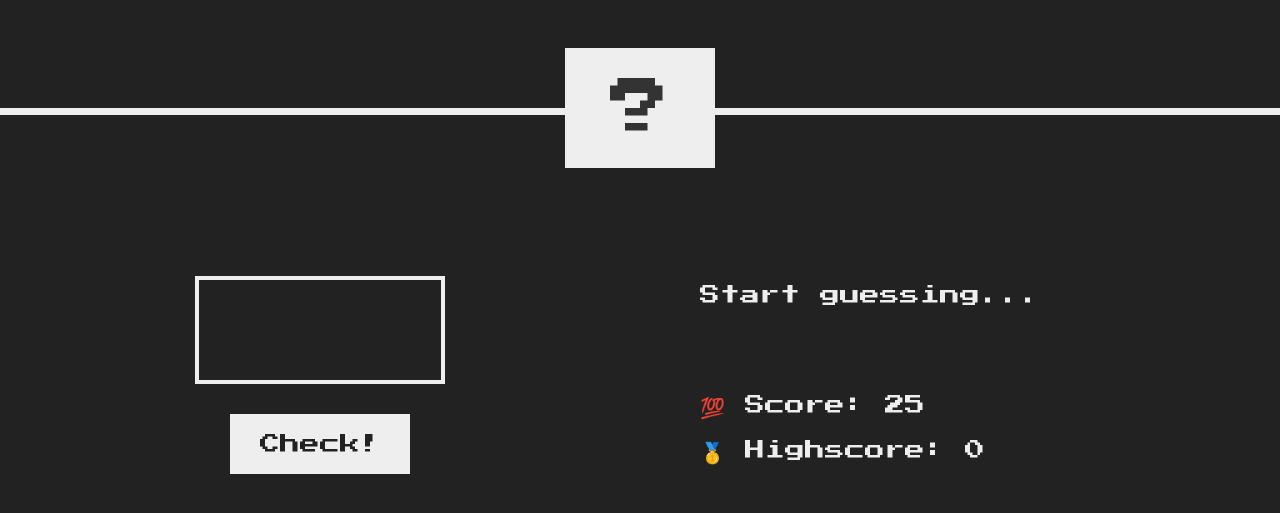
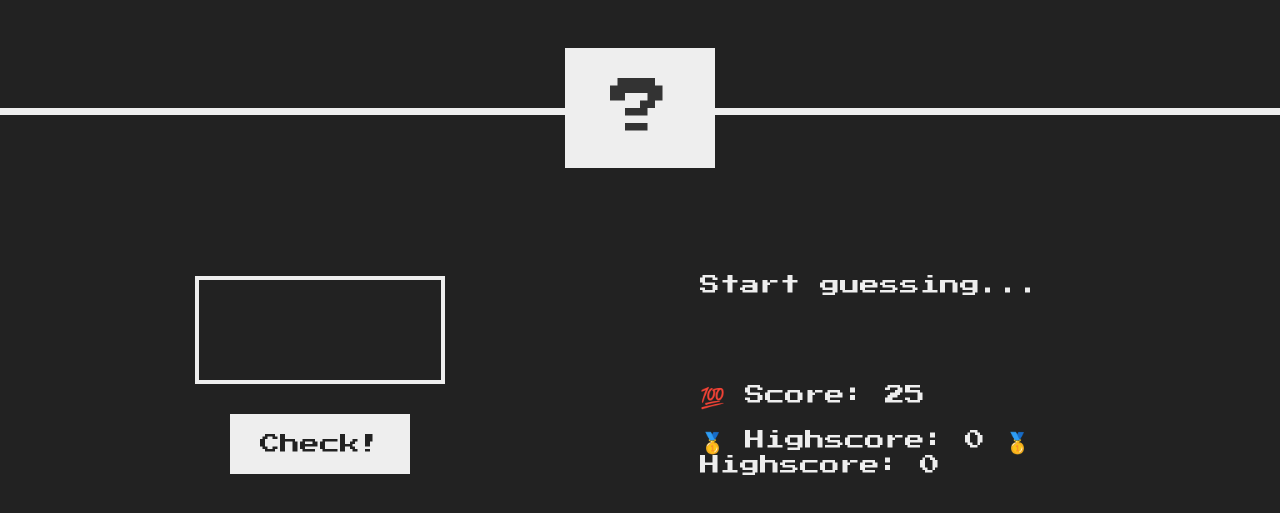
Before and after one commit to AdityaAP7/Guess-My-Number, a plain HTML site: page index.html in a window 1280 px wide. Shown: the part 165-678 px from the top of the page. Drawn offline with Linux system fonts and the light colour scheme.

Commit message:
Update index.html

```diff
--- a/index.html
+++ b/index.html
@@ -24,6 +24,7 @@
         <p class="label-score">💯 Score: <span class="score">25</span></p>
         <p class="label-highscore">
           🥇 Highscore: <span class="highscore">0</span>
+             🥇 Highscore: <span class="highscore">0</span>
         </p>
       </section>
     </main>
```
